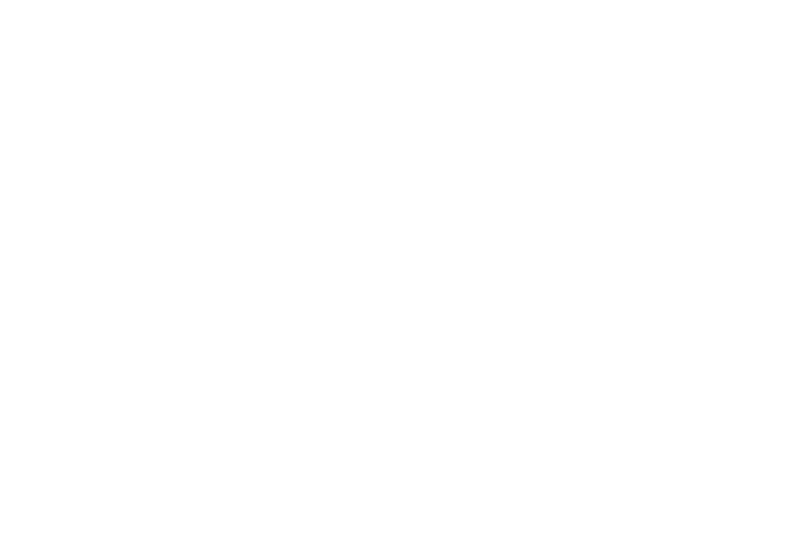
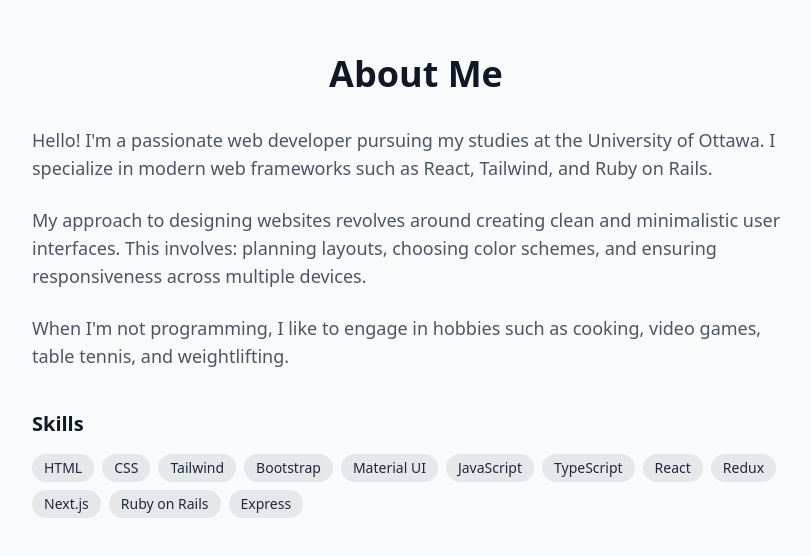
Before and after one commit to Columbium41/SEG3125-Portfolio, a React (Vite) app: page / in a window 1280 px wide. Shown: the part 826-1382 px from the top of the page, without its empty margins (224-1035 px from the left). Before the commit the page ends 800 px from the top, so only its background shows below. Built offline with nearby package versions, Linux system fonts and the light colour scheme.

Commit message:
add about section

```diff
--- a/src/App.jsx
+++ b/src/App.jsx
@@ -1,11 +1,13 @@
 import Navbar from "./sections/Navbar"
 import Hero from "./sections/Hero";
+import About from "./sections/About";
 
 function App() {
   return (
     <div className="min-h-screen bg-white">
       <Navbar />
       <Hero />
+      <About />
     </div>
   )
 }
--- /dev/null
+++ b/src/sections/About.jsx
@@ -0,0 +1,51 @@
+function AboutSection() {
+  const skills = [
+    "HTML",
+    "CSS",
+    "Tailwind",
+    "Bootstrap",
+    "Material UI",
+    "JavaScript",
+    "TypeScript",
+    "React",
+    "Redux",
+    "Next.js",
+    "Ruby on Rails",
+    "Express",
+  ]
+
+  return (
+    <section id="about" className="py-20 bg-gray-50">
+      <div className="container mx-auto px-4 sm:px-6 lg:px-8">
+        <div className="max-w-3xl mx-auto">
+          <h2 className="text-3xl font-bold text-gray-900 sm:text-4xl mb-8 text-center">About Me</h2>
+          <div className="space-y-6">
+            <p className="text-lg text-gray-600">
+              Hello! I'm a passionate web developer pursuing my studies at the University of Ottawa.
+              I specialize in modern web frameworks such as React, Tailwind, and Ruby on Rails.
+            </p>
+            <p className="text-lg text-gray-600">
+              My approach to designing websites revolves around creating clean and minimalistic user interfaces.
+              This involves: planning layouts, choosing color schemes, and ensuring responsiveness across multiple devices.
+            </p>
+            <p className="text-lg text-gray-600">
+              When I'm not programming, I like to engage in hobbies such as cooking, video games, table tennis, and weightlifting.
+            </p>
+            <div className="mt-10">
+              <h3 className="text-xl font-semibold text-gray-900 mb-4">Skills</h3>
+              <div className="flex flex-wrap gap-2">
+                {skills.map((skill) => (
+                  <span key={skill} className="px-3 py-1 bg-gray-200 text-gray-800 rounded-full text-sm">
+                    {skill}
+                  </span>
+                ))}
+              </div>
+            </div>
+          </div>
+        </div>
+      </div>
+    </section>
+  )
+}
+
+export default AboutSection
--- a/src/sections/Hero.jsx
+++ b/src/sections/Hero.jsx
@@ -1,6 +1,6 @@
 function HeroSection() {
     return (
-      <section id="home" className="pt-32 pb-20 md:pt-40 md:pb-28">
+      <section id="home" className="min-h-screen pt-40 pb-24 md:pt-50 md:pb-36">
         <div className="container mx-auto px-4 sm:px-6 lg:px-8">
           <div className="max-w-4xl mx-auto text-center">
             <h1 className="text-4xl font-extrabold text-gray-900 sm:text-5xl md:text-6xl">
--- a/src/styles.css
+++ b/src/styles.css
@@ -1 +1,5 @@
 @import "tailwindcss";
+
+html {
+    scroll-behavior: smooth;
+}
```
